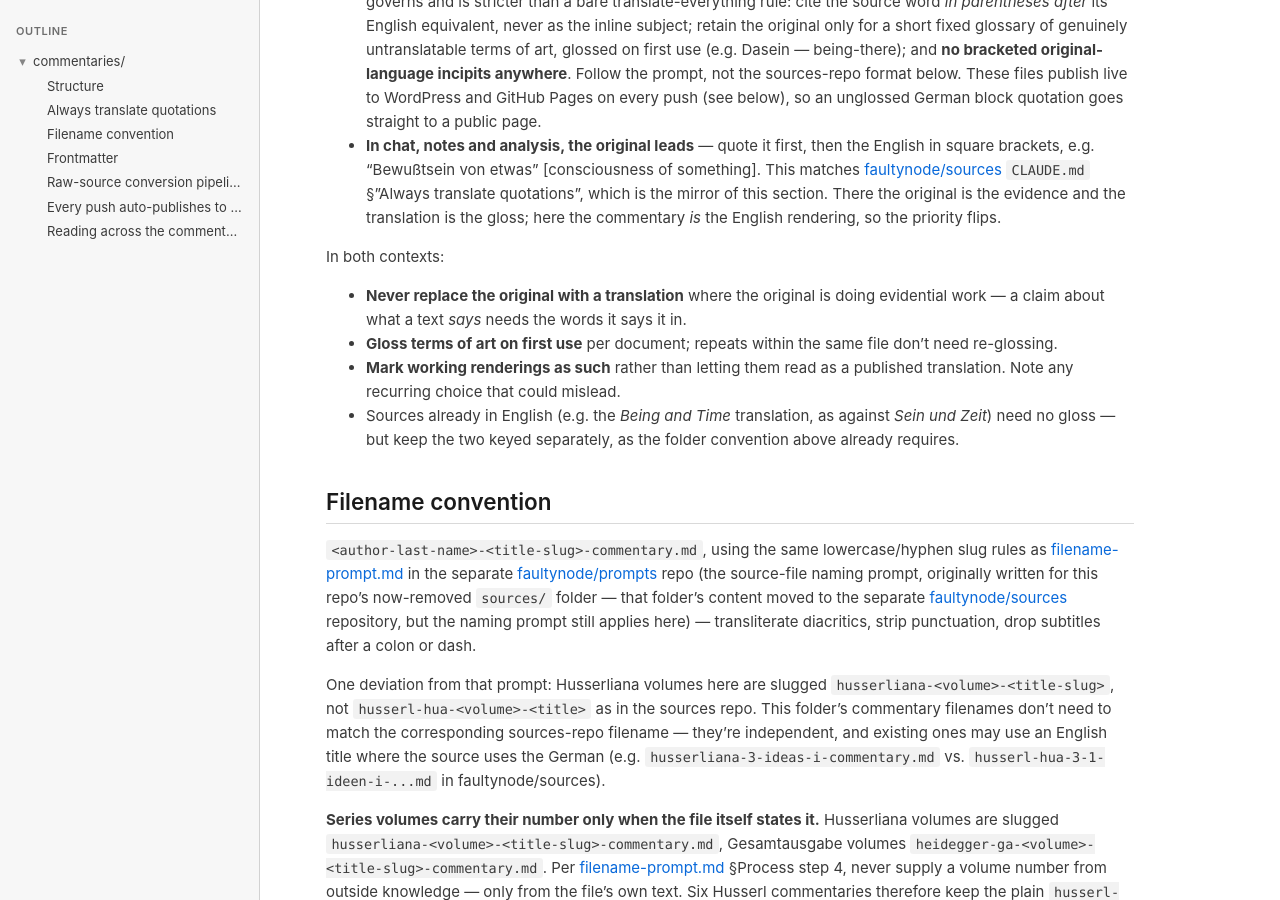
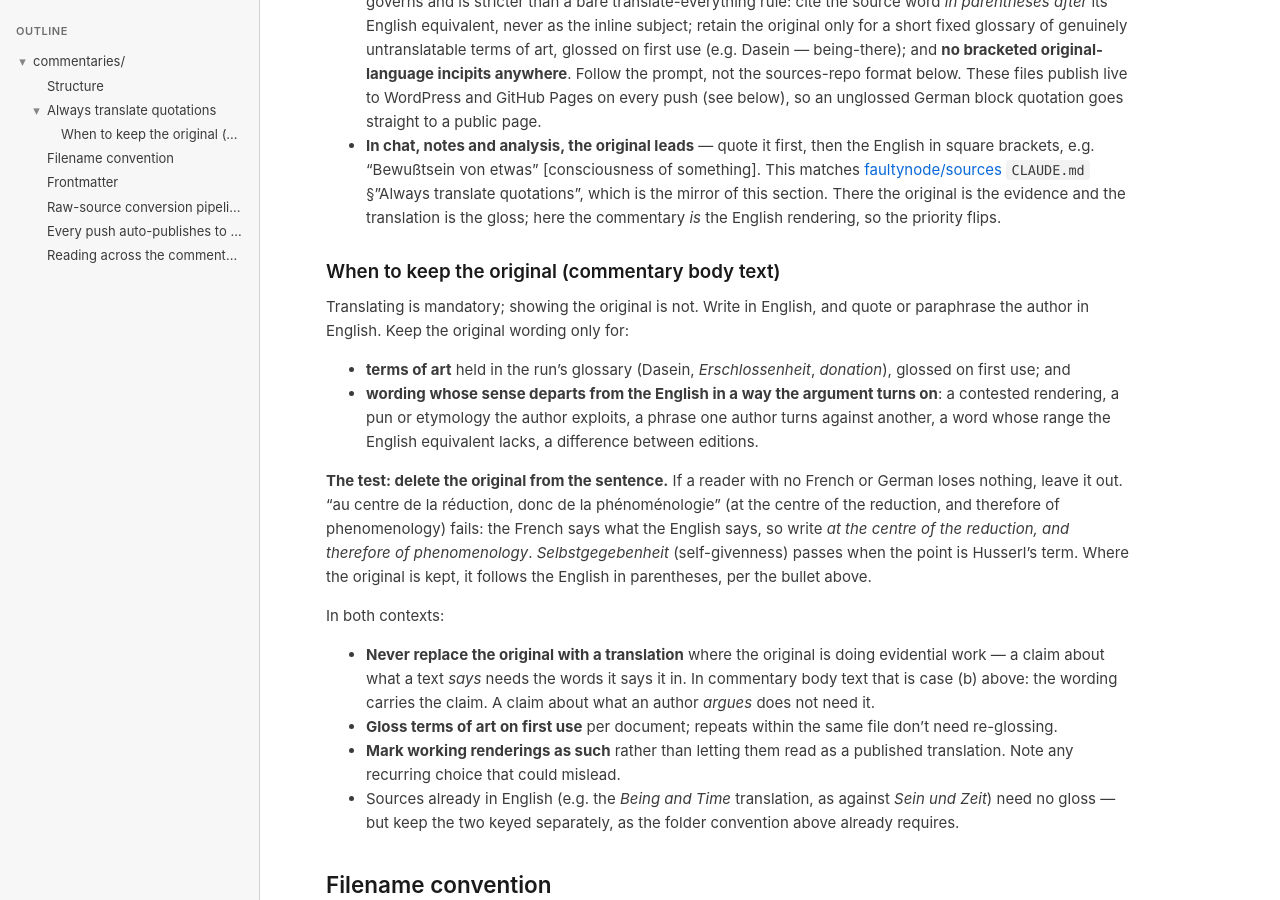
Before and after one commit to faultynode/commentaries, a Jekyll site: the page built from commentaries/CLAUDE.md, in a window 1280 px wide and 900 px high, scrolled down 604 px. Built offline with Jekyll 4.4.1, drawn with Linux system fonts in a browser that asks for light colours; our own code applies the rules of GitHub Pages for plain Markdown files.

Commit message:
Standing rule: keep original-language wording only where it matters
Commentary text quoted French and German wherever it quoted at all,
followed by an English twin that said the same thing. Translation stays
mandatory; the original is now kept only for glossary terms and for
wording whose sense departs from the English in a way the argument turns
on. The test: delete the original; if a reader without the language
loses nothing, it goes.

- CLAUDE.md (new, repo root): the rule, loaded in every session,
  including work in outputs/
- commentaries/CLAUDE.md: full statement with examples under
  "Always translate quotations"
- prompts/commentary-prompt.md and the comparative-commentary skill:
  the rule, plus the delete test in the monolingual clarity pass
- docs/synthesis-operations.md: publishing check updated to match

Co-Authored-By: Claude Opus 5.5 <noreply@anthropic.com>
Claude-Session: https://claude.ai/code/session_01DC21YFUofkjNqhSMGvyGo7

```diff
--- a/commentaries/CLAUDE.md
+++ b/commentaries/CLAUDE.md
@@ -40,11 +40,35 @@ responses discussing these files, and for commit messages.
   There the original is the evidence and the translation is the gloss;
   here the commentary *is* the English rendering, so the priority flips.
 
+### When to keep the original (commentary body text)
+
+Translating is mandatory; showing the original is not. Write in English,
+and quote or paraphrase the author in English. Keep the original wording
+only for:
+
+- **terms of art** held in the run's glossary (Dasein, *Erschlossenheit*,
+  *donation*), glossed on first use; and
+- **wording whose sense departs from the English in a way the argument
+  turns on**: a contested rendering, a pun or etymology the author
+  exploits, a phrase one author turns against another, a word whose
+  range the English equivalent lacks, a difference between editions.
+
+**The test: delete the original from the sentence.** If a reader with no
+French or German loses nothing, leave it out. "au centre de la
+réduction, donc de la phénoménologie" (at the centre of the reduction,
+and therefore of phenomenology) fails: the French says what the English
+says, so write *at the centre of the reduction, and therefore of
+phenomenology*. *Selbstgegebenheit* (self-givenness) passes when the
+point is Husserl's term. Where the original is kept, it follows the
+English in parentheses, per the bullet above.
+
 In both contexts:
 
 - **Never replace the original with a translation** where the original
   is doing evidential work — a claim about what a text *says* needs the
-  words it says it in.
+  words it says it in. In commentary body text that is case (b) above:
+  the wording carries the claim. A claim about what an author *argues*
+  does not need it.
 - **Gloss terms of art on first use** per document; repeats within the
   same file don't need re-glossing.
 - **Mark working renderings as such** rather than letting them read as
```
Also changed, not shown: CLAUDE.md (added, +22 -0 lines), docs/synthesis-operations.md (+4 -1 lines), prompts/commentary-prompt.md (+2 -1 lines), .claude/skills/paragraph-by-paragraph-comparative-commentary/SKILL.md.
